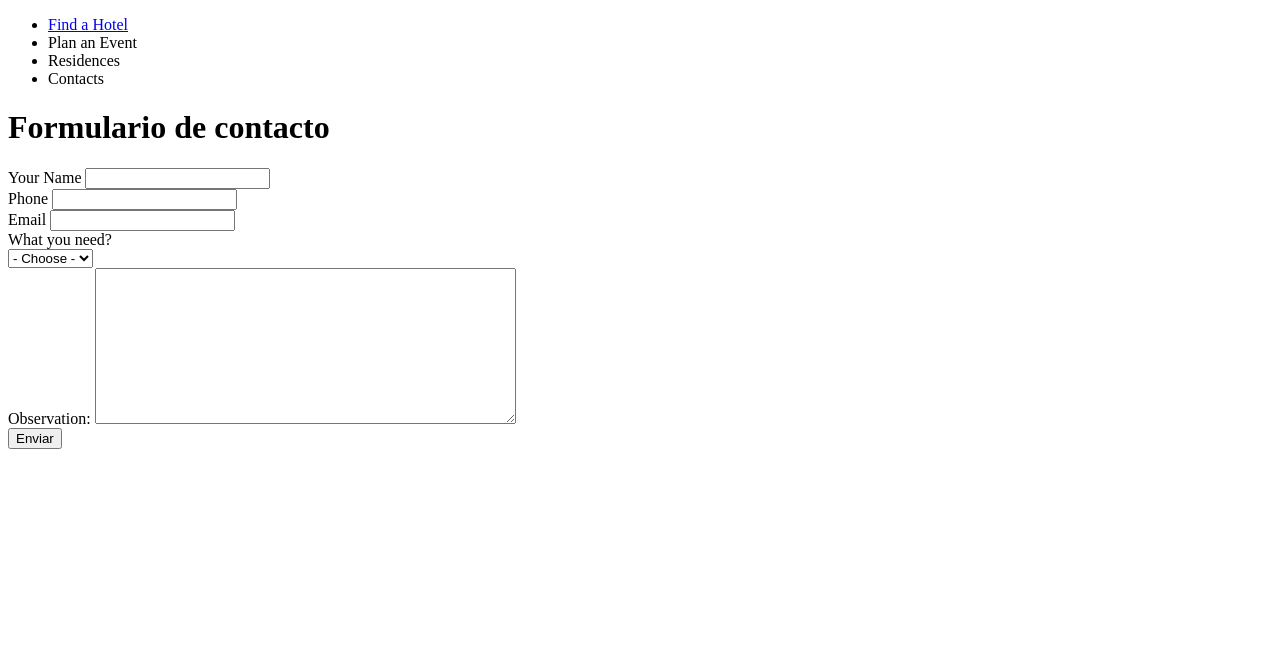
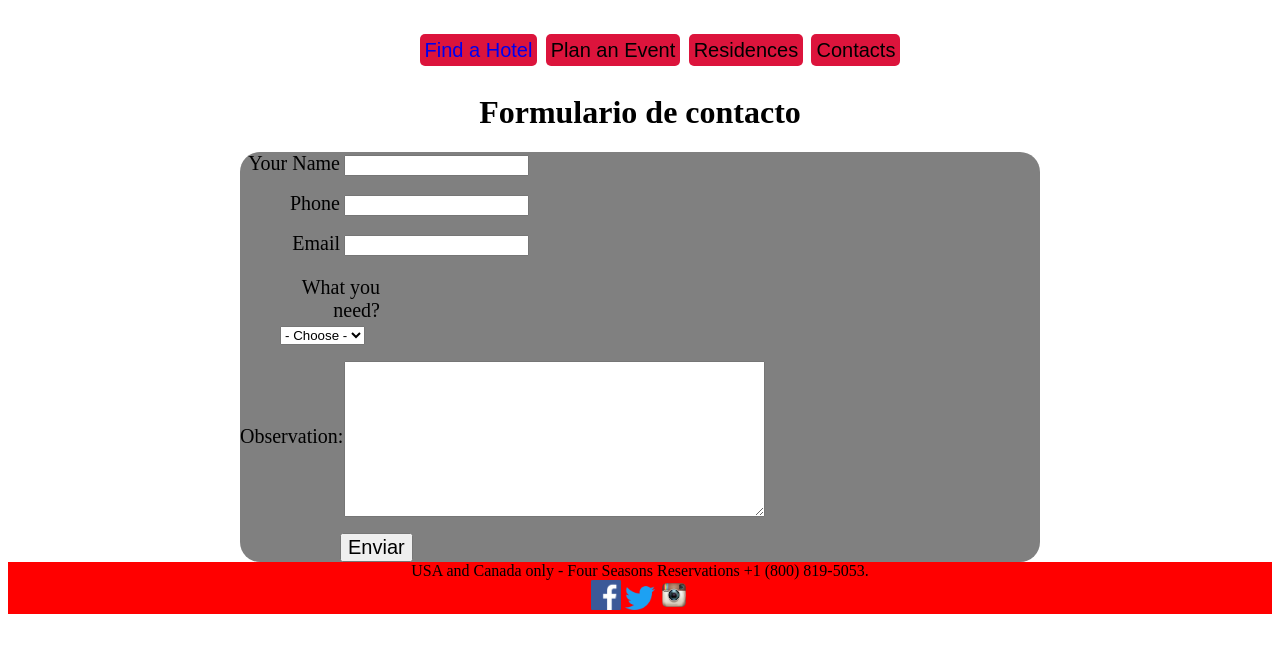
Before and after one commit to erquier/SegundoParcial, a website: page public_html/formulario.html in a window 1280 px wide. Drawn offline with Linux system fonts and the light colour scheme.

Commit message:
Definiendo mis estilos

```diff
--- /dev/null
+++ b/public_html/css/estilos.css
@@ -0,0 +1,105 @@
+/*
+To change this license header, choose License Headers in Project Properties.
+To change this template file, choose Tools | Templates
+and open the template in the editor.
+*/
+/*
+    Created on : Jul 21, 2017, 6:56:49 PM
+    Author     : 00140051
+*/
+#cabecera {font-family: Arial;
+           font-size: 30px;
+           text-align: center;
+}
+#menu ul li{
+    list-style-type: none;
+    display: inline;
+    font-size: 20px;
+    background: crimson;
+    padding: 5px;
+    border-radius: 5px;
+}
+#cabecera span{
+    color: #000;
+}
+#cuerpo img{
+    width: 1000px;
+    height: 500px;
+    display: block;
+    margin: auto;
+}
+#cuerpo p{
+    font-family: ariel;
+    font-size: 18px;
+
+}
+#pie {
+    background: red;
+    text-align: center;
+}
+#pie img{
+    width: 30px;
+}
+/*Aqui estamos definiendo el mismo color y tamaño de letra para los enlaces */
+a:link, a:visited{
+ font-size: 20px;
+ background: crimson;
+ text-decoration: none;
+}
+a:hover{
+    background: black;
+    color: red;
+    font-size: 30px;
+}
+
+#menu ul li:hover{
+    background: black;
+    color: red;
+    font-size: 30px;
+}
+/*Parte del formulario*/
+form{
+    /*Para centrar formulario y color de fondo*/
+    margin:0 auto;
+    width: 800px;
+    background: gray;
+    /*Ponemos border*/
+    boder: 2px solid #CCC;
+    border-radius: 20px;
+}
+form div{/*Poner espacio entre elementos*/
+    margin-top: 1em;
+
+
+}
+label{/*Poner los labels del mismo ancho*/
+    display: inline-block;
+    width: 100px;
+    text-align: right;
+    font-size: 20px;
+}
+input textarea{
+    width: 200px;
+    font: 1em sans-serif;
+}
+
+input:focus, textarea:focus{
+    border: 2px solid #000;
+    background: #f3f3f3;
+}
+textarea{
+    vertical-align: middle;
+}
+button{
+    margin-left: 5em;
+    font-size: 20px;
+
+}
+h1{
+    text-align: center;
+}
+#select {
+   margin-left: 2em;
+   font-size: 20px;
+
+}
--- a/public_html/formulario.html
+++ b/public_html/formulario.html
@@ -6,12 +6,14 @@ and open the template in the editor.
 -->
 <html>
     <head>
-        <title>TODO supply a title</title>
+        <title>contacts</title>
         <meta charset="UTF-8">
         <meta name="viewport" content="width=device-width, initial-scale=1.0">
+        <link rel='stylesheet' type='text/css' href=css/estilos.css>
     </head>
     <body>
         <div id="cabecera">
+            <div id="menu">
             <ul>
             <li><a href="index.html">Find a Hotel</a></li>
             <li>Plan an Event</li>
@@ -19,7 +21,7 @@ and open the template in the editor.
             <li>Contacts</li>
             </ul>
                 </div>
-
+            </div>
             <h1>Formulario de contacto</h1>
             <form>
                 <div>
@@ -37,7 +39,7 @@ and open the template in the editor.
                 <input type='text' id='Correo'/>
                 </div>
 
-                <div>
+                <div id="select">
                 <label for="so">What you need?</label> <br/>
                 <select id="so" name="so">
                 <option value="" selected="selected">- Choose -</option>
@@ -48,6 +50,7 @@ and open the template in the editor.
                 </select>
 
                 </div>
+
                   <div>
                 <label for='asunto'>Observation:</label>
                   <textarea id='asunto' cols='50' rows='10'></textarea>
@@ -57,6 +60,12 @@ and open the template in the editor.
                 </div>
 
             </form>
-
+     <div id="pie">
+            USA and Canada only - Four Seasons Reservations
+            +1 (800) 819-5053.</br>
+            <img src="imagenes/img2.png"/>
+            <img src="imagenes/img3.png" />
+            <img src="imagenes/img4.png"/>
+        </div>
     </body>
 </html>
```
Also changed, not shown: public_html/index.html (+1 -0 lines). Lines whose indentation alone changed are shown as unchanged.
